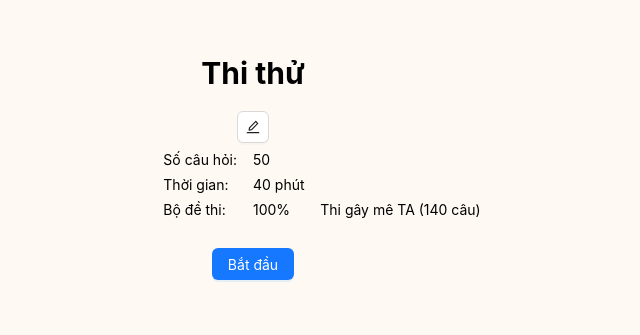
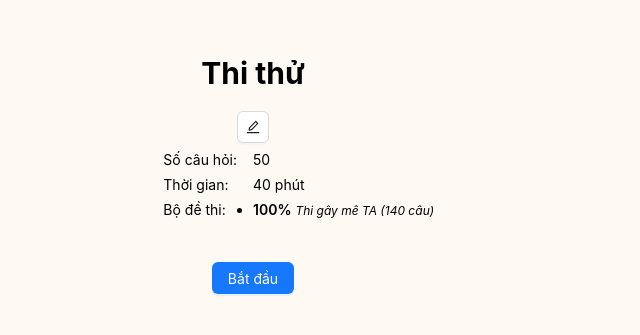
Before and after one commit to mbutils/hocbaidi, a React (Create React App) app: page / in a window 1280 px wide. Shown: the part 133-468 px from the top of the page, without its empty margins (387-1027 px from the left). Built offline with nearby package versions, Linux system fonts and the light colour scheme.

Commit message:
Add files via upload

```diff
--- a/src/app/pages/exam/Exam.js
+++ b/src/app/pages/exam/Exam.js
@@ -84,15 +84,14 @@ const Exam = () => {
                         <Row className='mt-2'>
                             <Col span={isMobile ? 6 : 2} offset={isMobile ? 4 : 10}>Bộ đề thi:</Col>
                             <Col span={12}>
+                            <ul style={{paddingLeft: 0, marginTop: 0}}>
                                 {EXAM_SET.map((a) => {
                                     if (!examSetup.selectExam.includes(a.value)) return;
-                                    return (
-                                    <Row>
-                                        <Col span={isMobile ? 5 : 3}>{examSetup.ratioExam[a.value]}%</Col>
-                                        <Col>{a.label}</Col>
-                                    </Row>
-                                )
+                                    return (<li>
+                                        <span style={{fontWeight: 600}}>{examSetup.ratioExam[a.value]}%</span> <i style={{fontSize: '12px'}}>{a.label}</i>
+                                    </li>)
                                 })}
+                                </ul>
                             </Col>
                         </Row>
                     </div>
```
